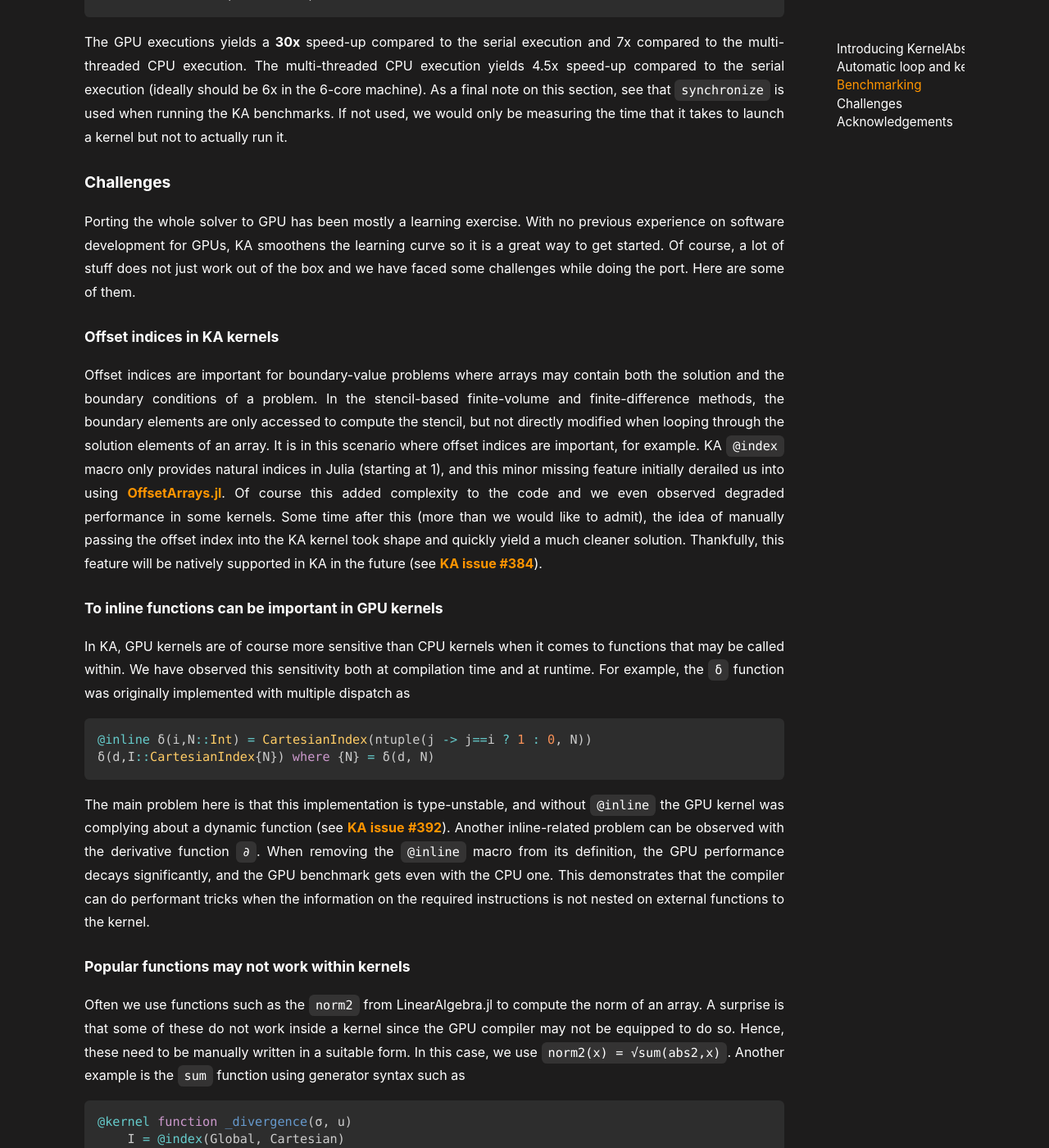
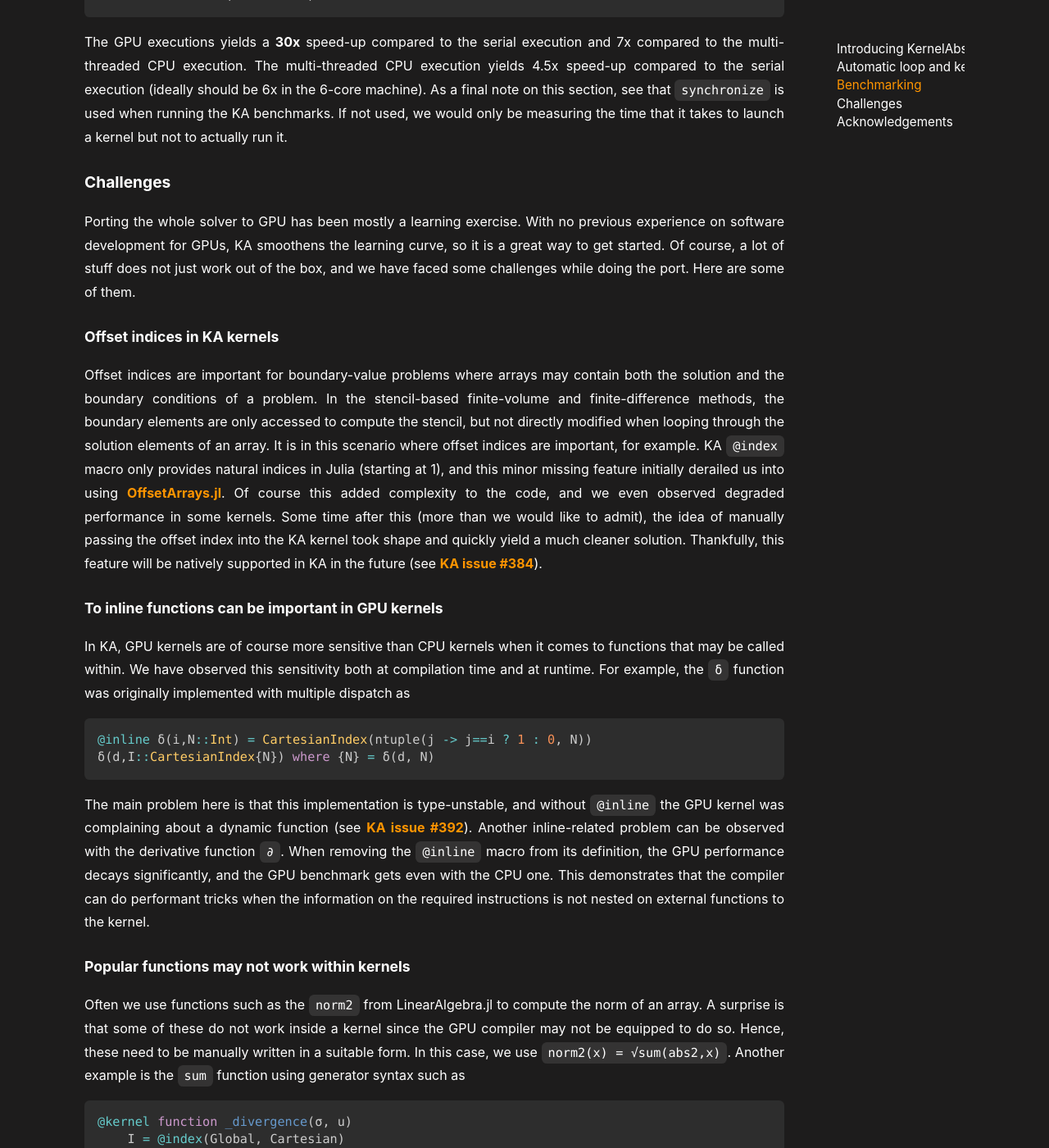
Before and after one commit to b-fg/b-fg.github.io, a Jekyll site: the page built from _posts/2023-07-05-waterlily-on-gpu.md, in a window 1280 px wide and 1400 px high, scrolled down 7167 px. Shown: the whole window at 82% size. Built offline with Jekyll 4.4.1, drawn with Linux system fonts in a browser that asks for light colours; nearby versions of some CDN libraries; formulas are drawn with MathJax 3; some of the changed text lies outside the part shown.

Commit message:
Fixed typo's noted by Sukera on the WaterLily for GPU article.

````diff
--- a/_posts/2023-07-05-waterlily-on-gpu.md
+++ b/_posts/2023-07-05-waterlily-on-gpu.md
@@ -348,15 +348,15 @@ As a final note on this section, see that `synchronize` is used when running the
 ### Challenges
 
 Porting the whole solver to GPU has been mostly a learning exercise.
-With no previous experience on software development for GPUs, KA smoothens the learning curve so it is a great way to get started.
-Of course, a lot of stuff does not just work out of the box and we have faced some challenges while doing the port. Here are some of them.
+With no previous experience on software development for GPUs, KA smoothens the learning curve, so it is a great way to get started.
+Of course, a lot of stuff does not just work out of the box, and we have faced some challenges while doing the port. Here are some of them.
 
 #### Offset indices in KA kernels
 Offset indices are important for boundary-value problems where arrays may contain both the solution and the boundary conditions of a problem.
 In the stencil-based finite-volume and finite-difference methods, the boundary elements are only accessed to compute the stencil, but not directly modified when looping through the solution elements of an array.
 It is in this scenario where offset indices are important, for example.
 KA `@index` macro only provides natural indices in Julia (starting at 1), and this minor missing feature initially derailed us into using [OffsetArrays.jl](https://github.com/JuliaArrays/OffsetArrays.jl).
-Of course this added complexity to the code and we even observed degraded performance in some kernels.
+Of course this added complexity to the code, and we even observed degraded performance in some kernels.
 Some time after this (more than we would like to admit), the idea of manually passing the offset index into the KA kernel took shape and quickly yield a much cleaner solution.
 Thankfully, this feature will be natively supported in KA in the future (see [KA issue #384](https://github.com/JuliaGPU/KernelAbstractions.jl/issues/384)).
 
@@ -368,7 +368,7 @@ For example, the `δ` function was originally implemented with multiple dispatch
 @inline δ(i,N::Int) = CartesianIndex(ntuple(j -> j==i ? 1 : 0, N))
 δ(d,I::CartesianIndex{N}) where {N} = δ(d, N)
 ```
-The main problem here is that this implementation is type-unstable, and without `@inline` the GPU kernel was complying about a dynamic function (see [KA issue #392](https://github.com/JuliaGPU/KernelAbstractions.jl/issues/392)).
+The main problem here is that this implementation is type-unstable, and without `@inline` the GPU kernel was complaining about a dynamic function (see [KA issue #392](https://github.com/JuliaGPU/KernelAbstractions.jl/issues/392)).
 Another inline-related problem can be observed with the derivative function `∂`.
 When removing the `@inline` macro from its definition, the GPU performance decays significantly, and the GPU benchmark gets even with the CPU one.
 This demonstrates that the compiler can do performant tricks when the information on the required instructions is not nested on external functions to the kernel.
````
Also changed, not shown: other parts of _posts/2023-07-05-waterlily-on-gpu.md (+2 -2 lines).
